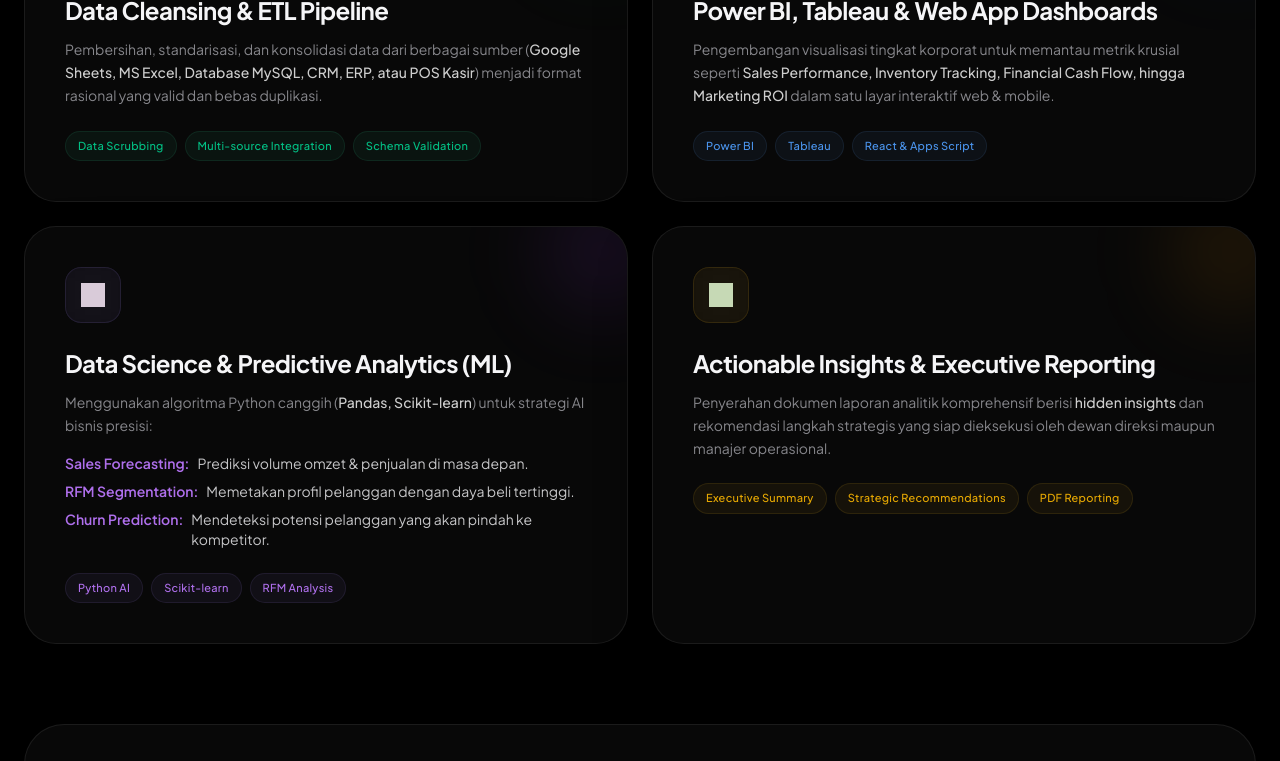
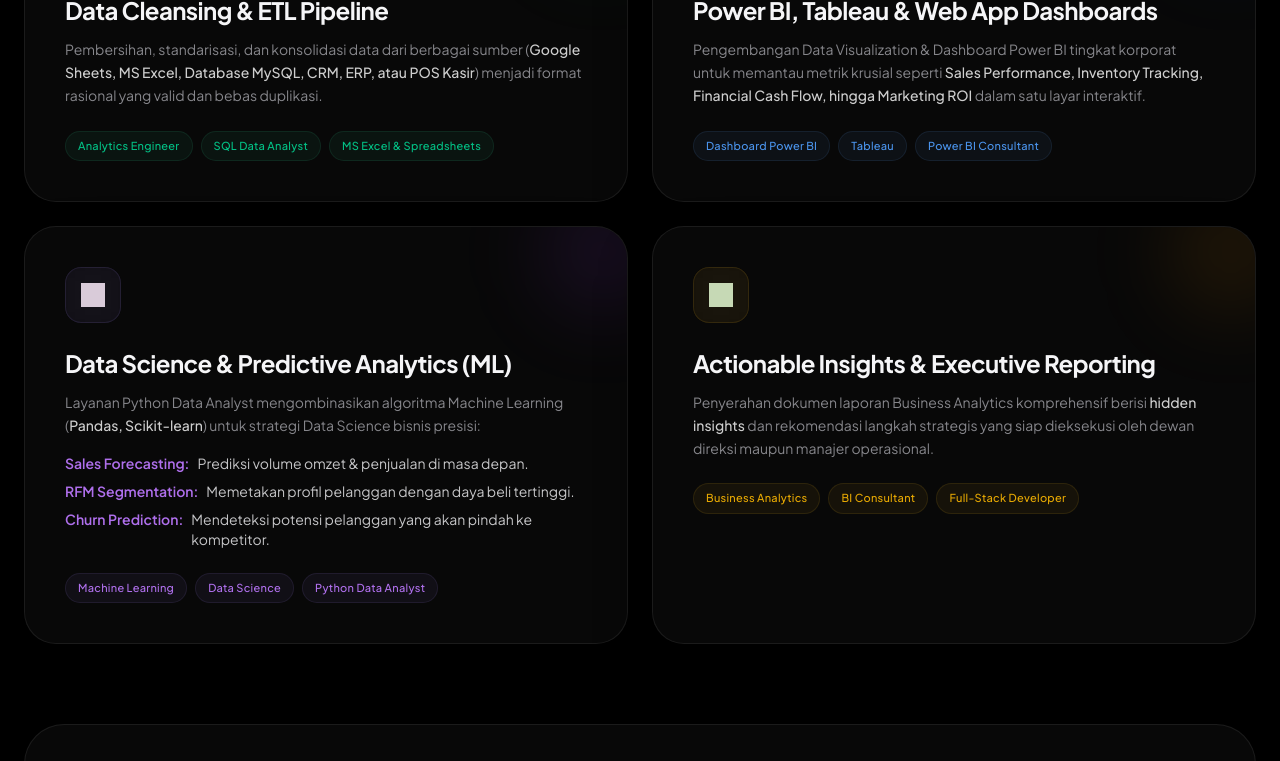
Before and after one commit to iamikhsank/Web-Profile-iamikhsank, a React (Vite) app: page / in a window 1280 px wide. Shown: the part 9300-10061 px from the top of the page. Built offline with nearby package versions, Linux system fonts and the light colour scheme; grey boxes are pictures that could not be loaded.

Commit message:
feat(seo): update sameAs Schema.org array with exact profile URLs for Fastwork, LinkedIn, Fiverr, and Instagram

```diff
--- a/index.html
+++ b/index.html
@@ -44,8 +44,10 @@
           "image": "https://drive.google.com/thumbnail?id=184y2ZUwxJn1mXCgPtX_kuomeJaQ461zE&sz=w1000",
           "sameAs": [
             "https://github.com/iamikhsank",
-            "https://linkedin.com/in/iamikhsank",
-            "https://fastwork.id/user/iamikhsank"
+            "https://www.linkedin.com/in/ikhsankamal",
+            "https://fastwork.id/user/iamikhsan",
+            "https://www.fiverr.com/iamikhsank",
+            "https://www.instagram.com/iamikhsank_"
           ],
           "knowsAbout": [
             "Data Analytics",
--- a/src/App.tsx
+++ b/src/App.tsx
@@ -958,9 +958,9 @@
                             Pembersihan, standarisasi, dan konsolidasi data dari berbagai sumber (<span className="text-white/80 font-medium">Google Sheets, MS Excel, Database MySQL, CRM, ERP, atau POS Kasir</span>) menjadi format rasional yang valid dan bebas duplikasi.
                         </p>
                         <div className="flex flex-wrap gap-2">
-                            <span className="px-3 py-1.5 rounded-full text-[11px] text-emerald-400/90 font-medium tracking-wide" style={{background: 'rgba(52,211,153,0.06)', border: '1px solid rgba(52,211,153,0.1)'}}>Data Scrubbing</span>
-                            <span className="px-3 py-1.5 rounded-full text-[11px] text-emerald-400/90 font-medium tracking-wide" style={{background: 'rgba(52,211,153,0.06)', border: '1px solid rgba(52,211,153,0.1)'}}>Multi-source Integration</span>
-                            <span className="px-3 py-1.5 rounded-full text-[11px] text-emerald-400/90 font-medium tracking-wide" style={{background: 'rgba(52,211,153,0.06)', border: '1px solid rgba(52,211,153,0.1)'}}>Schema Validation</span>
+                            <span className="px-3 py-1.5 rounded-full text-[11px] text-emerald-400/90 font-medium tracking-wide" style={{background: 'rgba(52,211,153,0.06)', border: '1px solid rgba(52,211,153,0.1)'}}>Analytics Engineer</span>
+                            <span className="px-3 py-1.5 rounded-full text-[11px] text-emerald-400/90 font-medium tracking-wide" style={{background: 'rgba(52,211,153,0.06)', border: '1px solid rgba(52,211,153,0.1)'}}>SQL Data Analyst</span>
+                            <span className="px-3 py-1.5 rounded-full text-[11px] text-emerald-400/90 font-medium tracking-wide" style={{background: 'rgba(52,211,153,0.06)', border: '1px solid rgba(52,211,153,0.1)'}}>MS Excel & Spreadsheets</span>
                         </div>
                     </div>
                 </div>
@@ -974,12 +974,12 @@
                         </div>
                         <h3 className="text-xl md:text-2xl font-bold mb-3 tracking-tight">Power BI, Tableau & Web App Dashboards</h3>
                         <p className="text-[#86868b] text-sm leading-relaxed mb-6">
-                            Pengembangan visualisasi tingkat korporat untuk memantau metrik krusial seperti <span className="text-white/80 font-medium">Sales Performance, Inventory Tracking, Financial Cash Flow, hingga Marketing ROI</span> dalam satu layar interaktif web & mobile.
+                            Pengembangan Data Visualization & Dashboard Power BI tingkat korporat untuk memantau metrik krusial seperti <span className="text-white/80 font-medium">Sales Performance, Inventory Tracking, Financial Cash Flow, hingga Marketing ROI</span> dalam satu layar interaktif.
                         </p>
                         <div className="flex flex-wrap gap-2">
-                            <span className="px-3 py-1.5 rounded-full text-[11px] text-blue-400/90 font-medium tracking-wide" style={{background: 'rgba(96,165,250,0.06)', border: '1px solid rgba(96,165,250,0.1)'}}>Power BI</span>
+                            <span className="px-3 py-1.5 rounded-full text-[11px] text-blue-400/90 font-medium tracking-wide" style={{background: 'rgba(96,165,250,0.06)', border: '1px solid rgba(96,165,250,0.1)'}}>Dashboard Power BI</span>
                             <span className="px-3 py-1.5 rounded-full text-[11px] text-blue-400/90 font-medium tracking-wide" style={{background: 'rgba(96,165,250,0.06)', border: '1px solid rgba(96,165,250,0.1)'}}>Tableau</span>
-                            <span className="px-3 py-1.5 rounded-full text-[11px] text-blue-400/90 font-medium tracking-wide" style={{background: 'rgba(96,165,250,0.06)', border: '1px solid rgba(96,165,250,0.1)'}}>React & Apps Script</span>
+                            <span className="px-3 py-1.5 rounded-full text-[11px] text-blue-400/90 font-medium tracking-wide" style={{background: 'rgba(96,165,250,0.06)', border: '1px solid rgba(96,165,250,0.1)'}}>Power BI Consultant</span>
                         </div>
                     </div>
                 </div>
@@ -993,7 +993,7 @@
                         </div>
                         <h3 className="text-xl md:text-2xl font-bold mb-3 tracking-tight">Data Science & Predictive Analytics (ML)</h3>
                         <p className="text-[#86868b] text-sm leading-relaxed mb-4">
-                            Menggunakan algoritma Python canggih (<span className="text-white/80 font-medium">Pandas, Scikit-learn</span>) untuk strategi AI bisnis presisi:
+                            Layanan Python Data Analyst mengombinasikan algoritma Machine Learning (<span className="text-white/80 font-medium">Pandas, Scikit-learn</span>) untuk strategi Data Science bisnis presisi:
                         </p>
                         <ul className="space-y-2 text-xs md:text-sm text-[#f5f5f7]/80 mb-6">
                             <li className="flex items-start gap-2"><span className="text-purple-400/90 font-semibold shrink-0">Sales Forecasting:</span> Prediksi volume omzet & penjualan di masa depan.</li>
@@ -1001,9 +1001,9 @@
                             <li className="flex items-start gap-2"><span className="text-purple-400/90 font-semibold shrink-0">Churn Prediction:</span> Mendeteksi potensi pelanggan yang akan pindah ke kompetitor.</li>
                         </ul>
                         <div className="flex flex-wrap gap-2">
-                            <span className="px-3 py-1.5 rounded-full text-[11px] text-purple-400/90 font-medium tracking-wide" style={{background: 'rgba(167,139,250,0.06)', border: '1px solid rgba(167,139,250,0.1)'}}>Python AI</span>
-                            <span className="px-3 py-1.5 rounded-full text-[11px] text-purple-400/90 font-medium tracking-wide" style={{background: 'rgba(167,139,250,0.06)', border: '1px solid rgba(167,139,250,0.1)'}}>Scikit-learn</span>
-                            <span className="px-3 py-1.5 rounded-full text-[11px] text-purple-400/90 font-medium tracking-wide" style={{background: 'rgba(167,139,250,0.06)', border: '1px solid rgba(167,139,250,0.1)'}}>RFM Analysis</span>
+                            <span className="px-3 py-1.5 rounded-full text-[11px] text-purple-400/90 font-medium tracking-wide" style={{background: 'rgba(167,139,250,0.06)', border: '1px solid rgba(167,139,250,0.1)'}}>Machine Learning</span>
+                            <span className="px-3 py-1.5 rounded-full text-[11px] text-purple-400/90 font-medium tracking-wide" style={{background: 'rgba(167,139,250,0.06)', border: '1px solid rgba(167,139,250,0.1)'}}>Data Science</span>
+                            <span className="px-3 py-1.5 rounded-full text-[11px] text-purple-400/90 font-medium tracking-wide" style={{background: 'rgba(167,139,250,0.06)', border: '1px solid rgba(167,139,250,0.1)'}}>Python Data Analyst</span>
                         </div>
                     </div>
                 </div>
@@ -1017,12 +1017,12 @@
                         </div>
                         <h3 className="text-xl md:text-2xl font-bold mb-3 tracking-tight">Actionable Insights & Executive Reporting</h3>
                         <p className="text-[#86868b] text-sm leading-relaxed mb-6">
-                            Penyerahan dokumen laporan analitik komprehensif berisi <span className="text-white/80 font-medium">hidden insights</span> dan rekomendasi langkah strategis yang siap dieksekusi oleh dewan direksi maupun manajer operasional.
+                            Penyerahan dokumen laporan Business Analytics komprehensif berisi <span className="text-white/80 font-medium">hidden insights</span> dan rekomendasi langkah strategis yang siap dieksekusi oleh dewan direksi maupun manajer operasional.
                         </p>
                         <div className="flex flex-wrap gap-2">
-                            <span className="px-3 py-1.5 rounded-full text-[11px] text-amber-400/90 font-medium tracking-wide" style={{background: 'rgba(251,191,36,0.06)', border: '1px solid rgba(251,191,36,0.1)'}}>Executive Summary</span>
-                            <span className="px-3 py-1.5 rounded-full text-[11px] text-amber-400/90 font-medium tracking-wide" style={{background: 'rgba(251,191,36,0.06)', border: '1px solid rgba(251,191,36,0.1)'}}>Strategic Recommendations</span>
-                            <span className="px-3 py-1.5 rounded-full text-[11px] text-amber-400/90 font-medium tracking-wide" style={{background: 'rgba(251,191,36,0.06)', border: '1px solid rgba(251,191,36,0.1)'}}>PDF Reporting</span>
+                            <span className="px-3 py-1.5 rounded-full text-[11px] text-amber-400/90 font-medium tracking-wide" style={{background: 'rgba(251,191,36,0.06)', border: '1px solid rgba(251,191,36,0.1)'}}>Business Analytics</span>
+                            <span className="px-3 py-1.5 rounded-full text-[11px] text-amber-400/90 font-medium tracking-wide" style={{background: 'rgba(251,191,36,0.06)', border: '1px solid rgba(251,191,36,0.1)'}}>BI Consultant</span>
+                            <span className="px-3 py-1.5 rounded-full text-[11px] text-amber-400/90 font-medium tracking-wide" style={{background: 'rgba(251,191,36,0.06)', border: '1px solid rgba(251,191,36,0.1)'}}>Full-Stack Developer</span>
                         </div>
                     </div>
                 </div>
@@ -1187,7 +1187,7 @@
                     <p className="text-xl md:text-2xl text-white font-medium mb-8">Spesialis Data Analytics & Konsultan Business Intelligence.</p>
 
                     <p className="text-[#86868b] text-base md:text-lg leading-relaxed font-light mb-10">
-                        Spesialis <span className="text-white font-medium">Data Analytics</span>, <span className="text-white font-medium">Business Intelligence</span>, dan <span className="text-white font-medium">Machine Learning</span>. Saya siap mengubah jutaan baris data mentah (<span className="text-white font-medium">raw data</span>) perusahaan Anda menjadi Executive Dashboard interaktif dan prediksi bisnis yang melacak KPI, memantau tren penjualan, serta menekan inefisiensi operasional secara real-time.
+                        Spesialis <span className="text-white font-medium">Data Analytics</span> & <span className="text-white font-medium">Business Intelligence Consultant</span> berbasis di Indonesia. Sebagai konsultan independen, saya membantu perusahaan mengubah jutaan baris data mentah (<span className="text-white font-medium">raw data</span>) menjadi Executive Dashboard interaktif, pemodelan Machine Learning, dan laporan strategis yang melacak KPI serta menekan inefisiensi operasional secara real-time.
                     </p>
 
                     {/* Stats / Highlight */}
@@ -1331,6 +1331,13 @@
                             <svg className="w-5 h-5 text-emerald-500/70" fill="none" stroke="currentColor" viewBox="0 0 24 24"><path strokeLinecap="round" strokeLinejoin="round" strokeWidth="1.5" d="M12 8v4l3 3m6-3a9 9 0 11-18 0 9 9 0 0118 0z" /></svg>
                             <span>Responsibilitas Tipikal: 12-24 Jam</span>
                         </div>
+                        <div className="flex flex-wrap items-center gap-2 pt-2">
+                            <span className="text-xs font-semibold uppercase tracking-wider text-white/40 mr-1">Platform Profil:</span>
+                            <a href="https://fastwork.id/user/iamikhsan" target="_blank" rel="noopener noreferrer" className="text-xs px-3 py-1 rounded-full bg-white/5 border border-white/10 hover:bg-white/10 hover:text-white transition">Fastwork</a>
+                            <a href="https://www.linkedin.com/in/ikhsankamal" target="_blank" rel="noopener noreferrer" className="text-xs px-3 py-1 rounded-full bg-white/5 border border-white/10 hover:bg-white/10 hover:text-white transition">LinkedIn</a>
+                            <a href="https://www.fiverr.com/iamikhsank" target="_blank" rel="noopener noreferrer" className="text-xs px-3 py-1 rounded-full bg-white/5 border border-white/10 hover:bg-white/10 hover:text-white transition">Fiverr</a>
+                            <a href="https://www.instagram.com/iamikhsank_" target="_blank" rel="noopener noreferrer" className="text-xs px-3 py-1 rounded-full bg-white/5 border border-white/10 hover:bg-white/10 hover:text-white transition">Instagram</a>
+                        </div>
                     </div>
                 </div>
 
```
